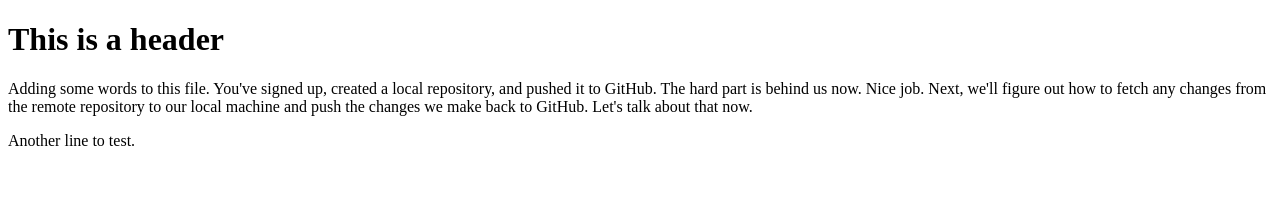
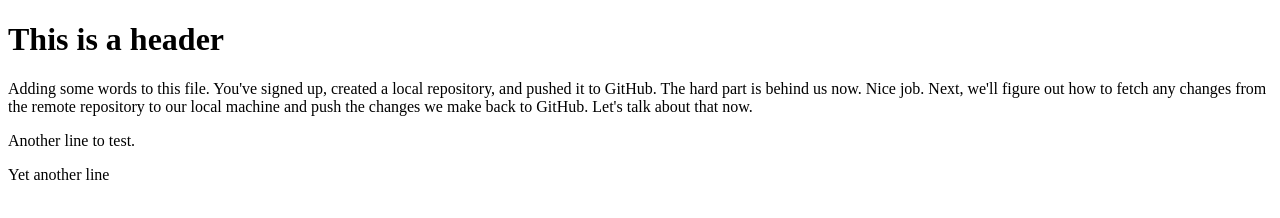
Before and after one commit to ihekusmiles/new-repo, a plain HTML site: page index.html in a window 1280 px wide. Drawn offline with Linux system fonts and the light colour scheme.

Commit message:
Add another p tag

```diff
--- a/index.html
+++ b/index.html
@@ -15,5 +15,6 @@
       GitHub. Let's talk about that now.
     </p>
     <p>Another line to test.</p>
+    <p>Yet another line</p>
   </body>
 </html>
```
